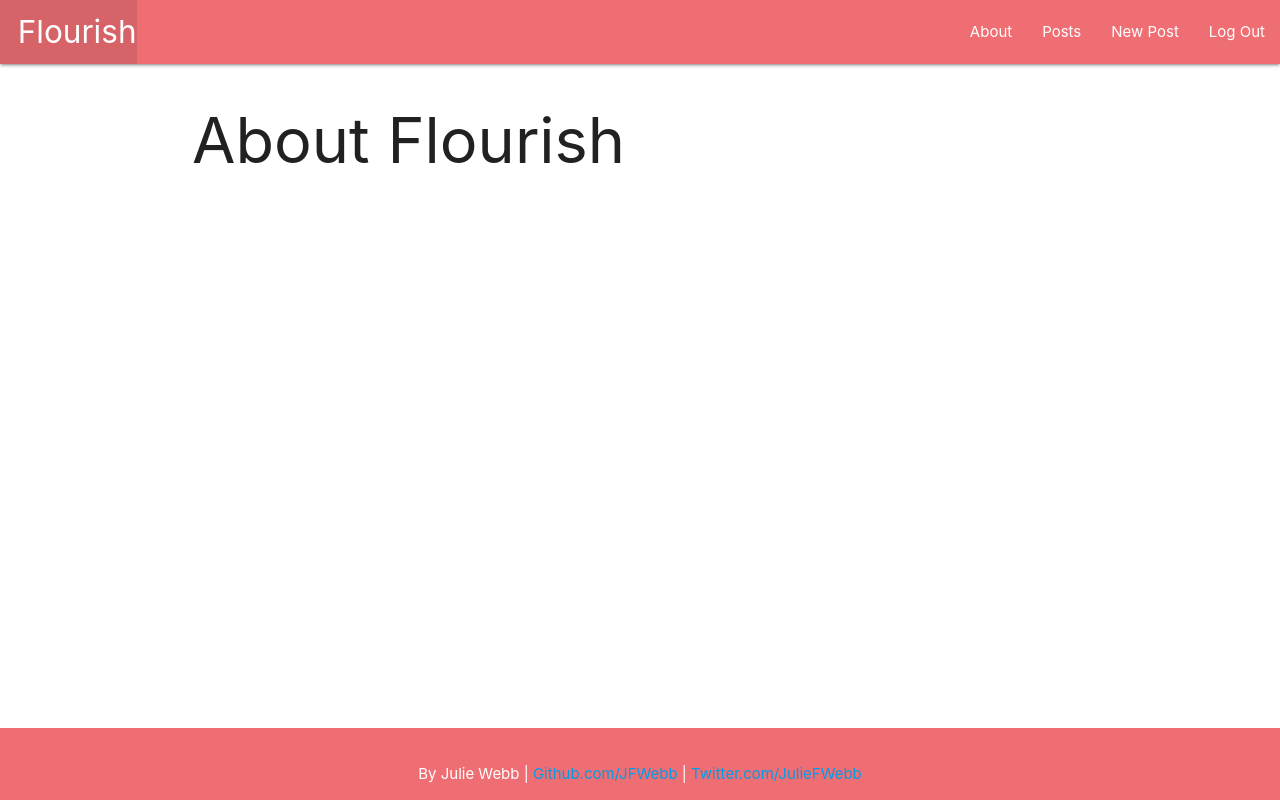
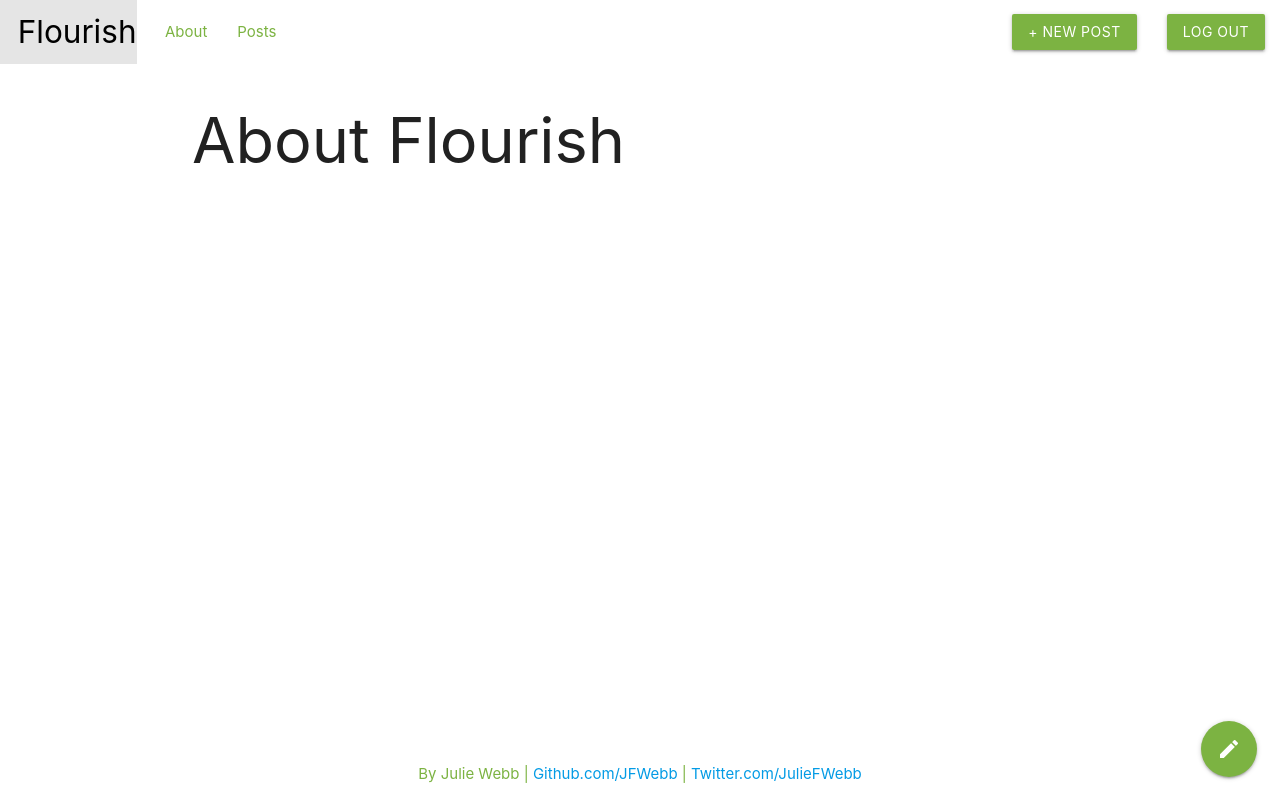
Before and after one commit to JFWebb/flourish, a Django app: page /about/ in a window 1280 px wide. Run offline with Django 4.2, Linux system fonts and the light colour scheme; the visitor is signed in with stand-in values (Sample User, id 1).

```diff
--- a/main_app/static/css/style.css
+++ b/main_app/static/css/style.css
@@ -4,11 +4,15 @@ body {
     flex-direction: column;
   }
 
-  main {
+main {
     flex: 1 0 auto;
-  }
+}
 
-  footer {
+footer {
     padding-top: 0;
     text-align: right;
-  }
+}
+
+#logo {
+    display: inline-block;
+}
--- a/main_app/templates/base.html
+++ b/main_app/templates/base.html
@@ -10,25 +10,30 @@
       rel="stylesheet"
       href="https://cdnjs.cloudflare.com/ajax/libs/materialize/1.0.0/css/materialize.min.css"
     />
+
+    <link href="https://fonts.googleapis.com/icon?family=Material+Icons" rel="stylesheet">
     <link rel="stylesheet" type="text/css" href="{% static 'css/style.css' %}" />
     <script src="https://cdnjs.cloudflare.com/ajax/libs/materialize/1.0.0/js/materialize.min.js"></script>
 
 </head>
 <body>
     <header class="navbar-fixed">
-        <nav>
+        <nav class="white z-depth-0">
             <div class="nav-wrapper">
                 <ul>
                     <li>
-                        <a href="/index" class="left brand-logo">&nbsp;&nbsp;Flourish </a>
+                        <a href="/" class="left brand-logo black-text" id="logo">&nbsp;&nbsp;Flourish </a>
                     </li>
                 </ul>
+                <a href="#" data-target="mobile-demo" class="sidenav-trigger"><i class="material-icons">menu</i></a>
+                <ul style="margin-left:150px;" class="left hide-on-med-and-down">
+                    <li><a class="light-green-text text-darken-1" href="{% url 'about' %}">About</a></li>
+                    {% if user.is_authenticated %}
+                    <li><a class="light-green-text text-darken-1"href="{% url 'posts' %}">Posts</a></li>
+                </ul>
                 <ul class="right">
-                    <li><a href="{% url 'about' %}">About</a></li>
-                    {% if user.is_authenticated %}
-                    <li><a href="{% url 'posts' %}">Posts</a></li>
-                    <li><a href="{% url 'post_create' %}">New Post</a></li>
-                    <li><a href="{% url 'logout' %}">Log Out</a></li>
+                    <li><a href="{% url 'post_create' %}" class="btn light-green darken-1" >+ New Post</a></li>
+                    <li><a href="{% url 'logout' %}" class="btn  light-green darken-1" >Log Out</a></li>
                     {% else %}
                     <li><a href="{% url 'signup' %}">Sign Up</a></li>
                     <li><a href="{% url 'login' %}">Log In</a></li>
@@ -40,14 +45,23 @@
     </header>
     <main class="container">
         {% block content %} {% endblock %}
+        {% if user.is_authenticated %}
+        <div class="fixed-action-btn">
+            <a class="btn-floating btn-large  light-green darken-1
+            " href="{% url 'post_create' %}">
+              <i class="large material-icons">mode_edit</i>
+            </a>
+        </div>
+        {% endif %}
     </main>
-    <footer class="page-footer">
-        <div class="center"><p>By Julie Webb | <a href="Github.com/JFWebb" target="blank" class="footerlink">Github.com/JFWebb</a> | <a href="https://twitter.com/juliefwebb" target="blank" class="footerlink">Twitter.com/JulieFWebb</a></p>
+    <footer class="page-foote white z-depth-0">
+        <div class="center light-green-text text-darken-1"><p>By Julie Webb | <a href="Github.com/JFWebb" target="blank" class="footerlink">Github.com/JFWebb</a> | <a href="https://twitter.com/juliefwebb" target="blank" class="footerlink">Twitter.com/JulieFWebb</a></p>
     </footer>
-
 </body>
-</div>
-    </footer>
-
-</body>
+<script>
+    document.addEventListener('DOMContentLoaded', function() {
+        var elems = document.querySelectorAll('.sidenav');
+        var instances = M.Sidenav.init(elems, options);
+    });
+</script>
 </html>
--- a/main_app/views.py
+++ b/main_app/views.py
@@ -11,8 +11,8 @@ from .forms import Post_Form
 import uuid
 import boto3
 
-# session = boto3.Session(profile_name='flourish')
-# dev_s3_client = session.client('s3')
+session = boto3.Session(profile_name='flourish')
+dev_s3_client = session.client('s3')
 S3_BASE_URL = 'https://s3.us-east-1.amazonaws.com/'
 BUCKET = 'flourish-jfw'
 
```
Also changed, not shown: 1 other file.
